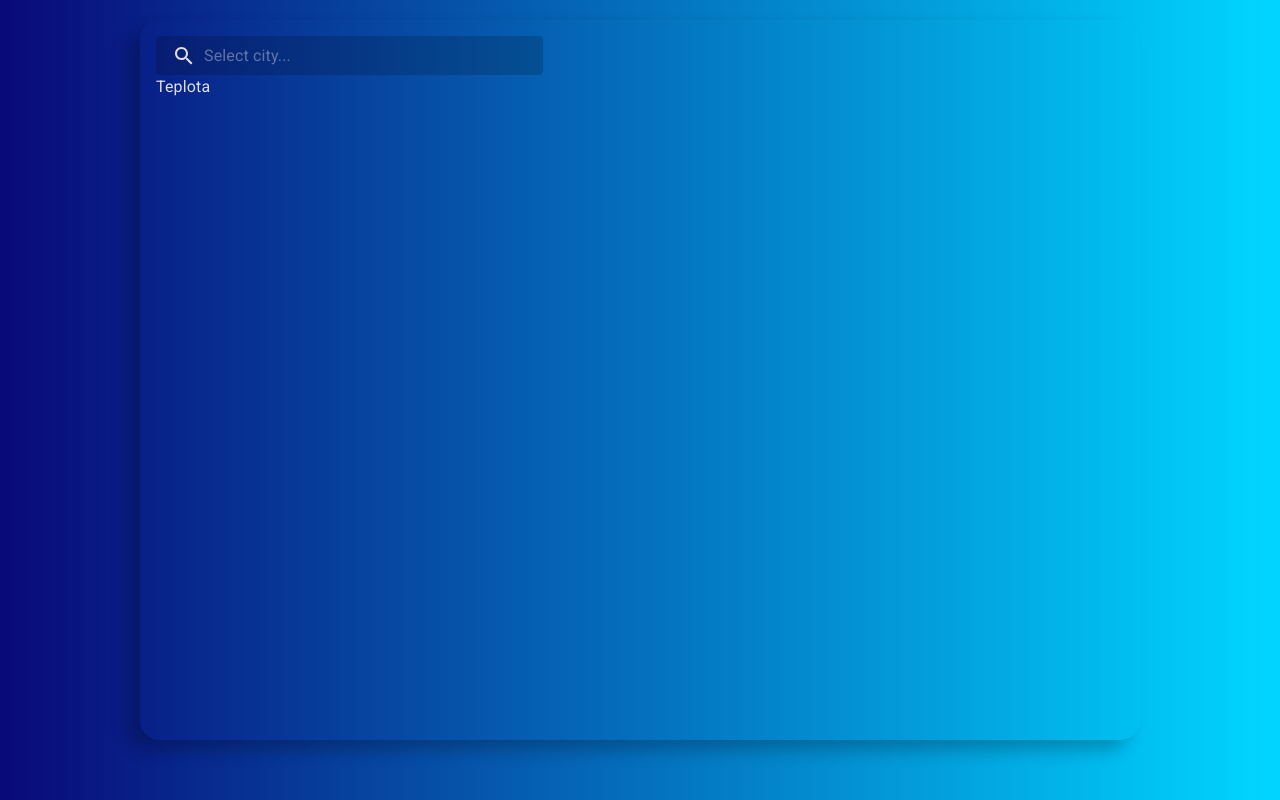
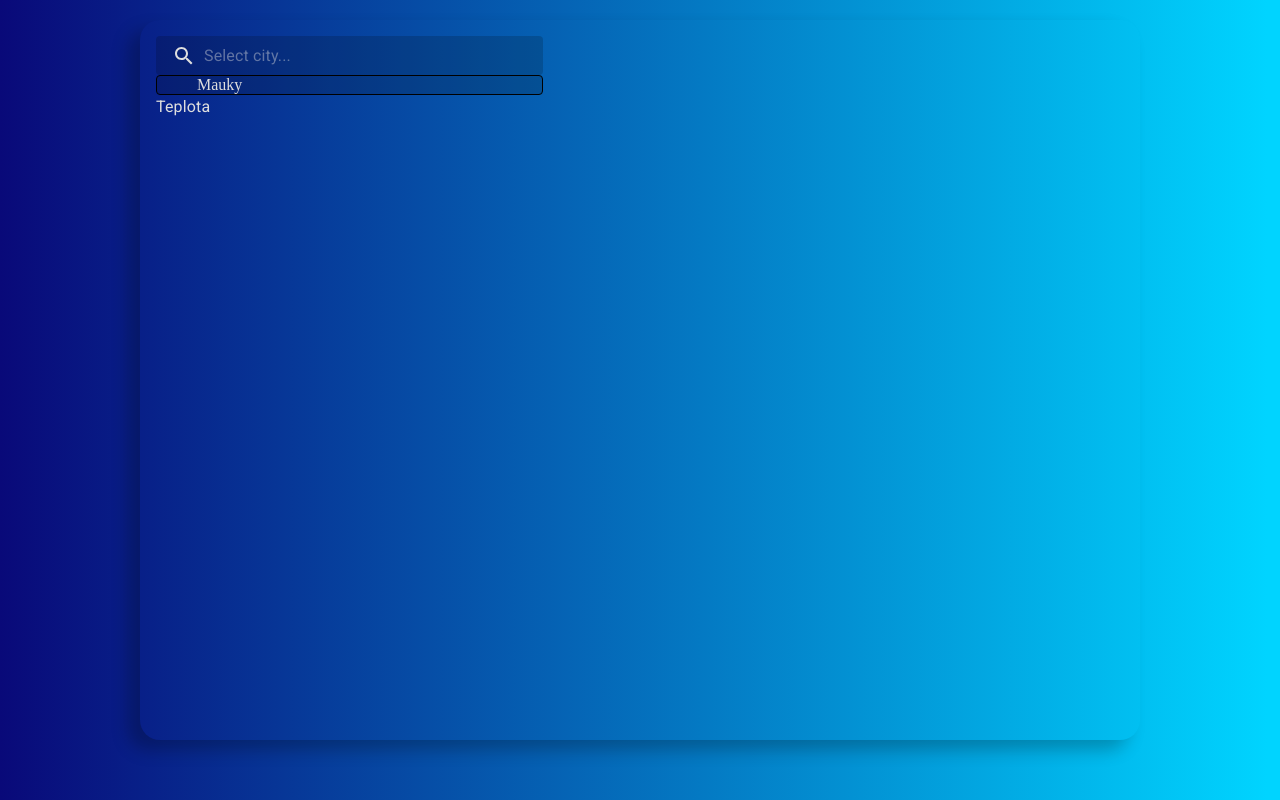
Before and after one commit to mgaidos/WeatherApp, a React (Vite) app in the folder weather-app/: page / in a window 1280 px wide. Built offline with nearby package versions, Linux system fonts and the light colour scheme; no server answers.

Commit message:
Work on autocomplete

```diff
--- a/weather-app/src/components/Autocomplete.jsx
+++ b/weather-app/src/components/Autocomplete.jsx
@@ -1,9 +1,32 @@
 import React from 'react'
 
+//MUI Components
+import { styled } from '@mui/material/styles';
+
+import { Box } from '@mui/material'
+
+const StyledBox = styled(Box)(({ theme }) => ({
+    display: 'flex',
+    paddingLeft: '40px',
+    flexDirection: 'column',
+    justifyContent: 'center',
+    width: 'inherit',
+    height: 'auto',
+    border: '1px solid black',
+    borderRadius: theme.shape.borderRadius,
+    backgroundColor: "rgba(0, 0, 0, 0.17)",
+    [theme.breakpoints.up('sm')]: {
+         width: '40%',
+    },
+}))
+
 const Autocomplete = () => {
-  return (
-    <div>Autocomplete</div>
-  )
+    return (
+        <StyledBox>
+            <p>Mauky</p>
+
+        </StyledBox>
+    )
 }
 
 export default Autocomplete
--- a/weather-app/src/components/SearchInput.jsx
+++ b/weather-app/src/components/SearchInput.jsx
@@ -3,6 +3,9 @@ import { useState, useEffect } from 'react'
 //custom hooks
 import useDebounce from '../hooks/useDebounce';
 import useCoordinates from '../hooks/useCoordinates';
+
+//Components
+import Autocomplete from './Autocomplete';
 
 //MUI Components
 import { styled } from '@mui/material/styles';
@@ -87,6 +90,10 @@ const SearchInput = () => {
                 </IconWrapper>
                 <StyledInputBase onChange={handleChange} placeholder='Select city...' />
             </Search>
+
+            {<Autocomplete></Autocomplete>}
+
+
             <p>{inputValue && coordinates.long}</p>
             <p>{inputValue && coordinates.lat}</p>
 
```
Also changed, not shown: weather-app/src/components/OneAcItem.jsx (added, +9 -0 lines).
